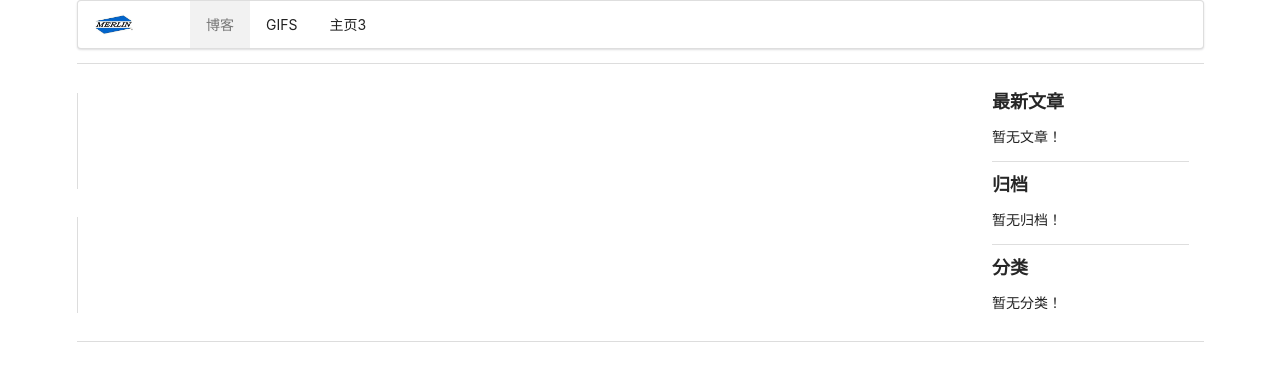
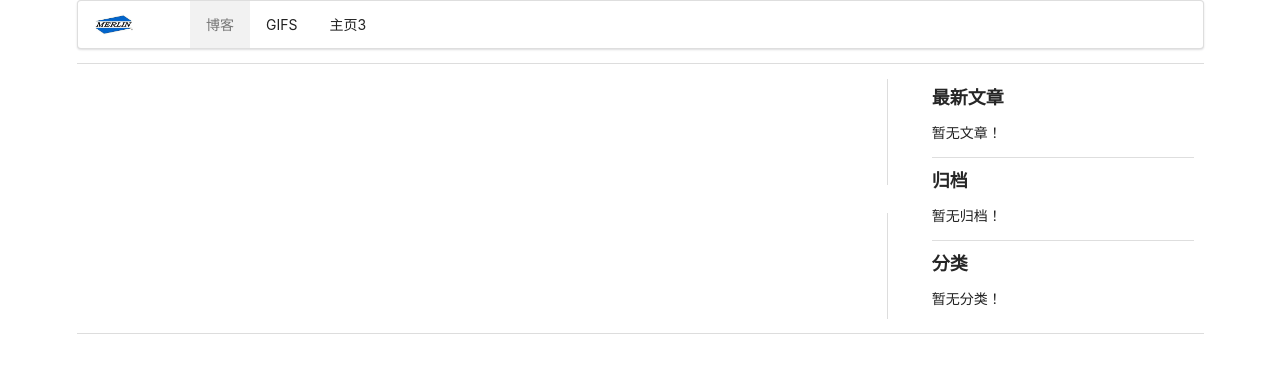
Before and after one commit to pythonlearner1221/firstweb, a Django app: page /gifs/ in a window 1280 px wide. Shown: the top 381 px of the page. Run offline with Django 3.2, Linux system fonts and the light colour scheme; data that the repository does not hold is empty.

Commit message:
change ui

```diff
--- a/templates/base.html
+++ b/templates/base.html
@@ -16,7 +16,6 @@
 </head>
 <body>
   <div class="ui container ">
-
       <div class="ui borderless fluid grey menu" >
         <div class="item"><img class="ui image" style="width:40px" src="{% static 'images/merlin-logo.jpg' %}"></div>
         <div class="right fluid menu" style="width:90%">
@@ -30,16 +29,17 @@
 
       <div class="ui divider"></div>
       <div class="ui basic segment">
-        <div class="ui two column grid">
+        <div class="ui grid">
 
-          <div class="column" style="width:80%">
+          <div class="eleven wide column" style="padding: 10px">
             {% block main %}
             {% endblock main %}
           </div>
 
-          <div class="ui vertical divider"></div>
-
-          <div class="column" style="width:20%">
+          <div class="one wide column" style="padding: 10px">
+            <div class="ui vertical divider"></div>
+          </div>
+          <div class="four wide column" style="padding: 10px">
             <div class="ui divided items">
               <div class="item">
                 <div class="content">
--- a/templates/blog/detail.html
+++ b/templates/blog/detail.html
@@ -4,8 +4,9 @@
 {% block main %}
   <div class="ui segment">
     <div class="content">
-      <h3 class="header">{{ post.title }}</h3>
+      <h3 class="header"><i class="book icon"></i>{{ post.title }}</h3>
       <div class="meta">
+        <a href="{% url 'blog:category' post.category.pk %}" class="ui blue label" style="padding:4px">{{ post.category.name }}</a>
         <span class="date">{{ post.created_time }}</span>
       </div>
       <div class="ui hidden divider"></div>
```
Also changed, not shown: templates/blog/index.html (+7 -7 lines).
